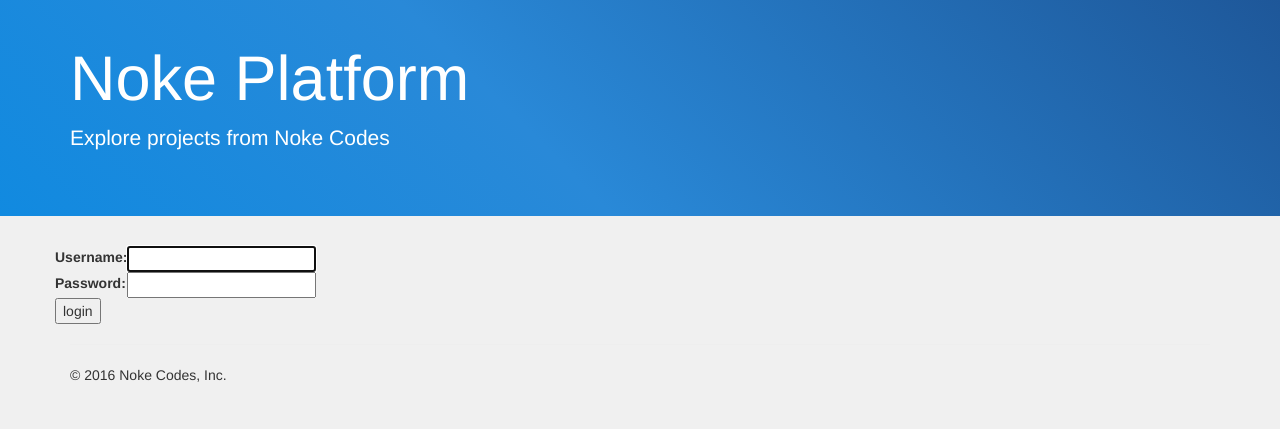
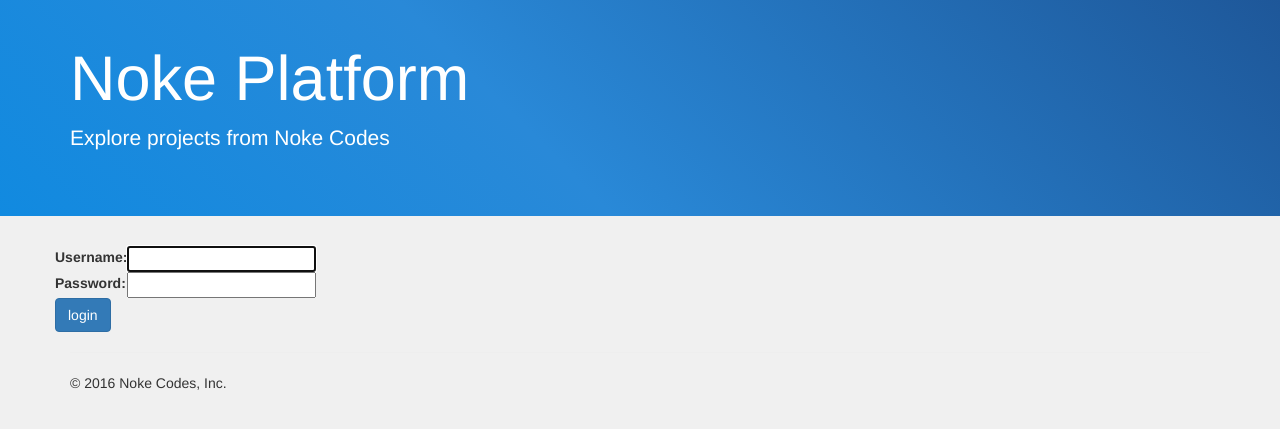
Before and after one commit to NokeCodes/noke-platform, a Django app: page /login/ in a window 1280 px wide. Shown: the part 78-507 px from the top of the page. Run offline with Django 3.2, Linux system fonts and the light colour scheme; some libraries are stand-ins or nearby versions.

Commit message:
Login Styling

```diff
--- a/nokecodes/templates/registration/login.html
+++ b/nokecodes/templates/registration/login.html
@@ -3,7 +3,7 @@
 {% block body %}
 
 {% if form.errors %}
-<p>Your username and password didn't match. Please try again.</p>
+<p class="alert alert-danger">Your username and password didn't match. Please try again.</p>
 {% endif %}
 
 {% if next %}
@@ -28,7 +28,7 @@
 </tr>
 </table>
 
-<input type="submit" value="login" />
+<input class="btn btn-primary" type="submit" value="login" />
 <input type="hidden" name="next" value="{{ next }}" />
 </form>
 
```
